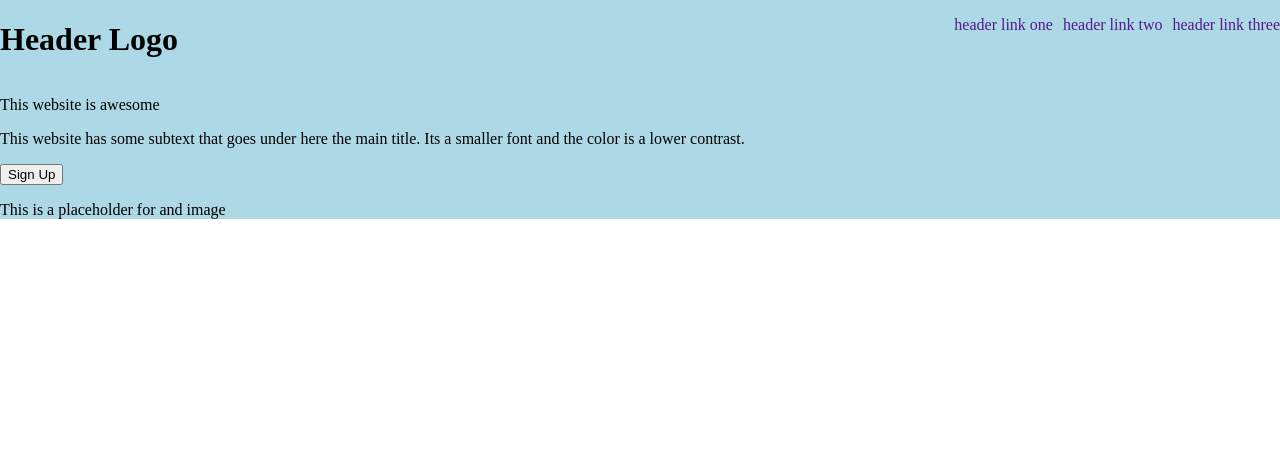
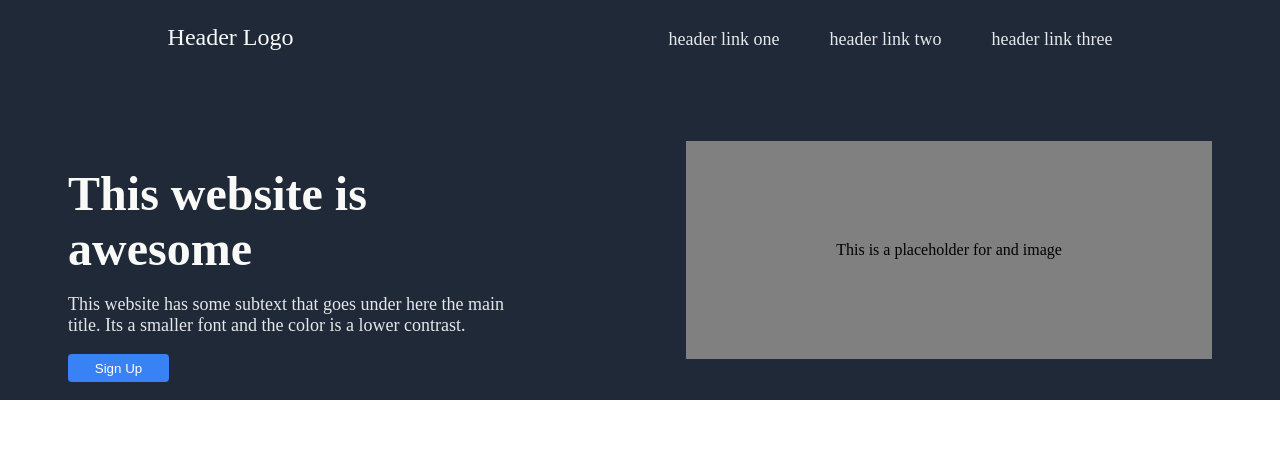
Before and after one commit to wes171/Landing-Page, a plain HTML site: page index.html in a window 1280 px wide. Drawn offline with Linux system fonts and the light colour scheme.

Commit message:
Style header and top of page

```diff
--- a/index.html
+++ b/index.html
@@ -11,20 +11,22 @@
 
  <div class="hero">
    <div class="header">
-    <h1>Header Logo</h1>
+    <p>Header Logo</p>
     <ul>
         <li><a href="">header link one</a></li>
         <li><a href="">header link two</a></li>
         <li><a href="">header link three</a></li>
     </ul>
    </div>
-    <p>This website is awesome</p>
-    <p>This website has some subtext that goes under here the main title. Its a smaller font and the color is a lower contrast.</p>
+   <div class="herocon">
+    <div class="herocon2">
+    <p class="mtext">This website is awesome</p>
+    <p class="stext">This website has some subtext that goes under here the main title. Its a smaller font and the color is a lower contrast.</p>
 
-    <Button>Sign Up</Button>
-
-    <p>This is a placeholder for and image</p>
-
+    <button>Sign Up</button>
+    </div>
+    <p class="pimage">This is a placeholder for and image</p>
+   </div>
  </div>
 
 </body>
--- a/style.css
+++ b/style.css
@@ -2,24 +2,85 @@
 body {
     font-family: 'Times New Roman', Times, serif;
     margin: 0;
+    height: 100vh;
+}
+
+.hero {
+    background-color: #1F2937;
+    height: 50vh;
+
+
+}
+.header {
+    display: flex;
+    justify-content: space-around;
+    align-items: flex-start;
+    font-size: 24px;
+    color: #F9FAF8;
+    height: 5vh;
 
 }
 
-.hero {
-    background-color: lightblue;
-}
-.header {
-    display: flex;
-
-}
 
 ul {
-    margin-left: auto;
+
     list-style-type: none;
     display: flex;
-    gap: 10px;
+    gap: 50px;
 }
 
 a:link {
     text-decoration: none;
 }
+
+.herocon {
+    display: flex;
+    justify-content: space-evenly;
+    align-items: center;
+
+    height: 420px;
+}
+
+.herocon2 {
+
+    width: 450px;
+    margin-left: -100px;
+    display: flex;
+    flex-direction: column;
+    justify-content: center;
+    align-items: flex-start;
+
+}
+
+.mtext {
+    font-size: 48px;
+    color: #F9FAF8;
+    font-weight: 800;
+    margin-bottom: 0;
+}
+
+.stext,a {
+    color: #E5E7EB;
+    font-size: 18px;
+
+}
+
+button {
+    background-color: #3882F6;
+    border: none;
+    padding: .5em 2em;
+    border-radius: 4px;
+    width: auto;
+    color: white;
+
+}
+
+button:hover{
+    background-color: grey;
+}
+
+.pimage {
+    background-color: grey;
+    padding: 100px 150px;
+    margin-right: -100px;
+}
```
